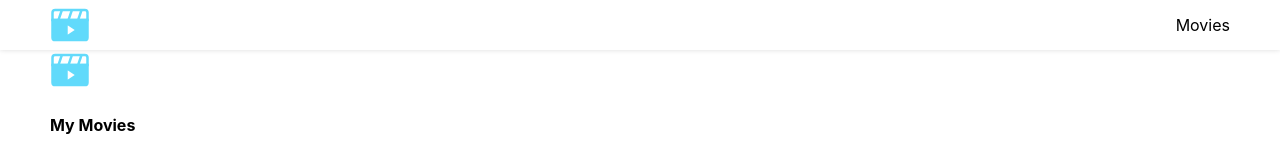
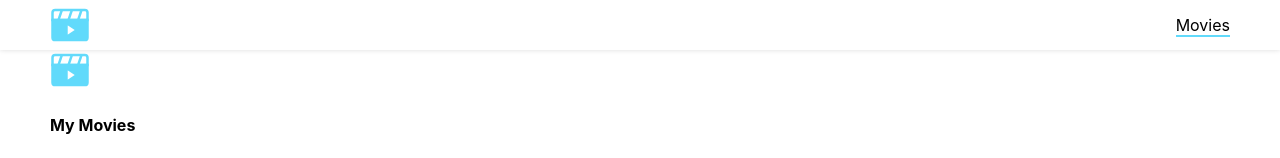
Before and after one commit to DevelopWithAP/movies-app-fe, a React (Create React App) app: page /movies in a window 1280 px wide. Shown: the top 158 px of the page. Built offline with nearby package versions, Linux system fonts and the light colour scheme; no server answers.

Commit message:
Improved navigation-fe

```diff
--- a/src/components/HamburgerButton/HamburgerButton.tsx
+++ b/src/components/HamburgerButton/HamburgerButton.tsx
@@ -1,11 +1,10 @@
 import styles from './HamburgerButton.module.css';
+import { addMultipleClassNames } from '../../utilities/addMultipleClassNames';
 
 type HamburgerButtonProps = {
   isActive: boolean;
   onClick?: () => void;
 };
-
-const addMultipleClassNames = (classNames: string[]): string => classNames.join(' ');
 
 const HamburgerButton = ({ isActive, onClick }: HamburgerButtonProps): JSX.Element => {
   return (
--- a/src/components/NavigationLink/NavigationLink.module.css
+++ b/src/components/NavigationLink/NavigationLink.module.css
@@ -7,7 +7,7 @@
     border-bottom: 2px solid var(--secondary);
 }
 
-/* .isActive {
+.isActive {
     border-bottom: 2px solid var(--secondary);
     color: var(--black);
-} */
+}
--- a/src/components/NavigationLink/NavigationLink.tsx
+++ b/src/components/NavigationLink/NavigationLink.tsx
@@ -1,17 +1,23 @@
 import { NavLink } from 'react-router-dom';
 
 import styles from './NavigationLink.module.css';
+import { addMultipleClassNames } from '../../utilities/addMultipleClassNames';
 
 type NavigationLinkProps = {
   to: string;
   name: string;
-  // styles?: string[];
+  styling?: string[];
 };
 
-const NavigationLink = ({ to, name }: NavigationLinkProps): JSX.Element => {
+const NavigationLink = ({ to, name, styling = [] }: NavigationLinkProps): JSX.Element => {
   return (
     <div>
-      <NavLink className={styles.navLink} to={to}>
+      <NavLink
+        className={({ isActive }) =>
+          isActive ? addMultipleClassNames([styles.isActive, styles.navLink, ...styling]) : addMultipleClassNames([styles.navLink, ...styling])
+        }
+        to={to}
+      >
         {name}
       </NavLink>
     </div>
--- /dev/null
+++ b/src/utilities/addMultipleClassNames.ts
@@ -0,0 +1 @@
+export const addMultipleClassNames = (classNames: string[]): string => classNames.join(' ');
```
